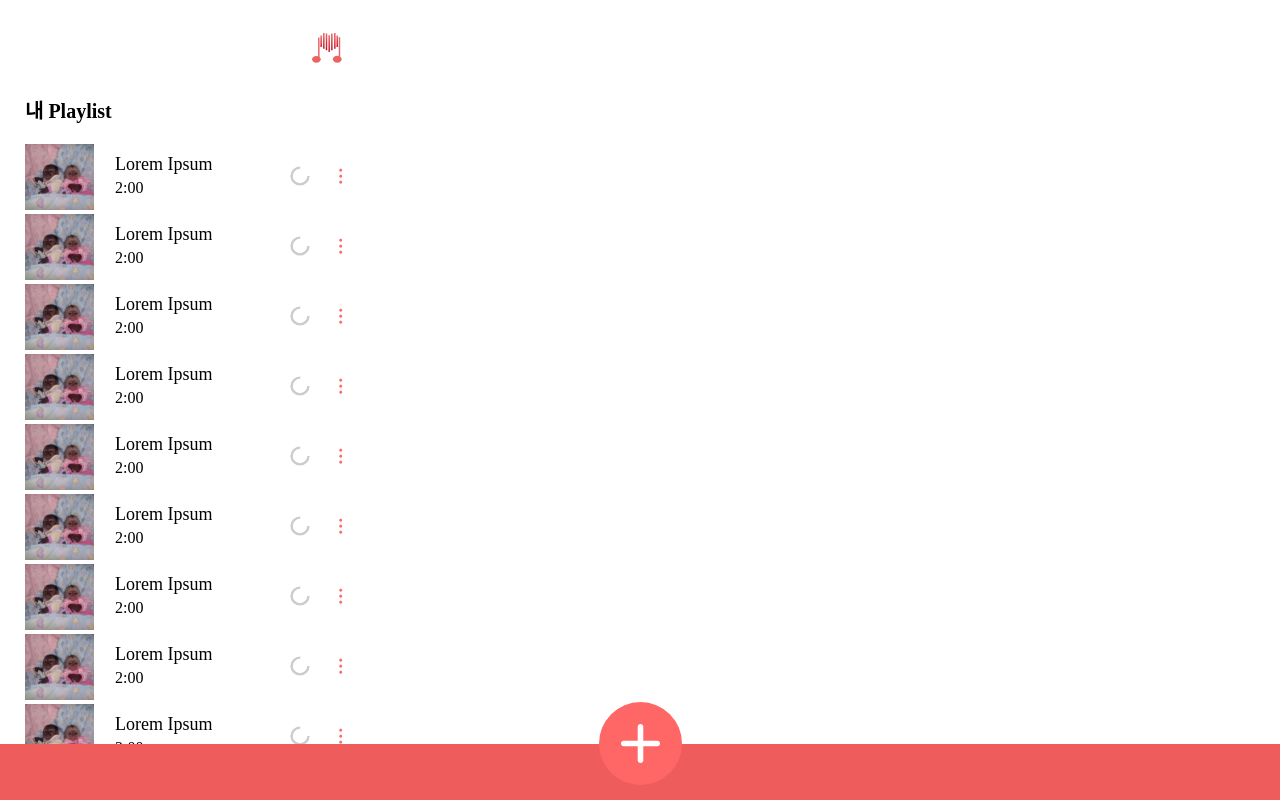
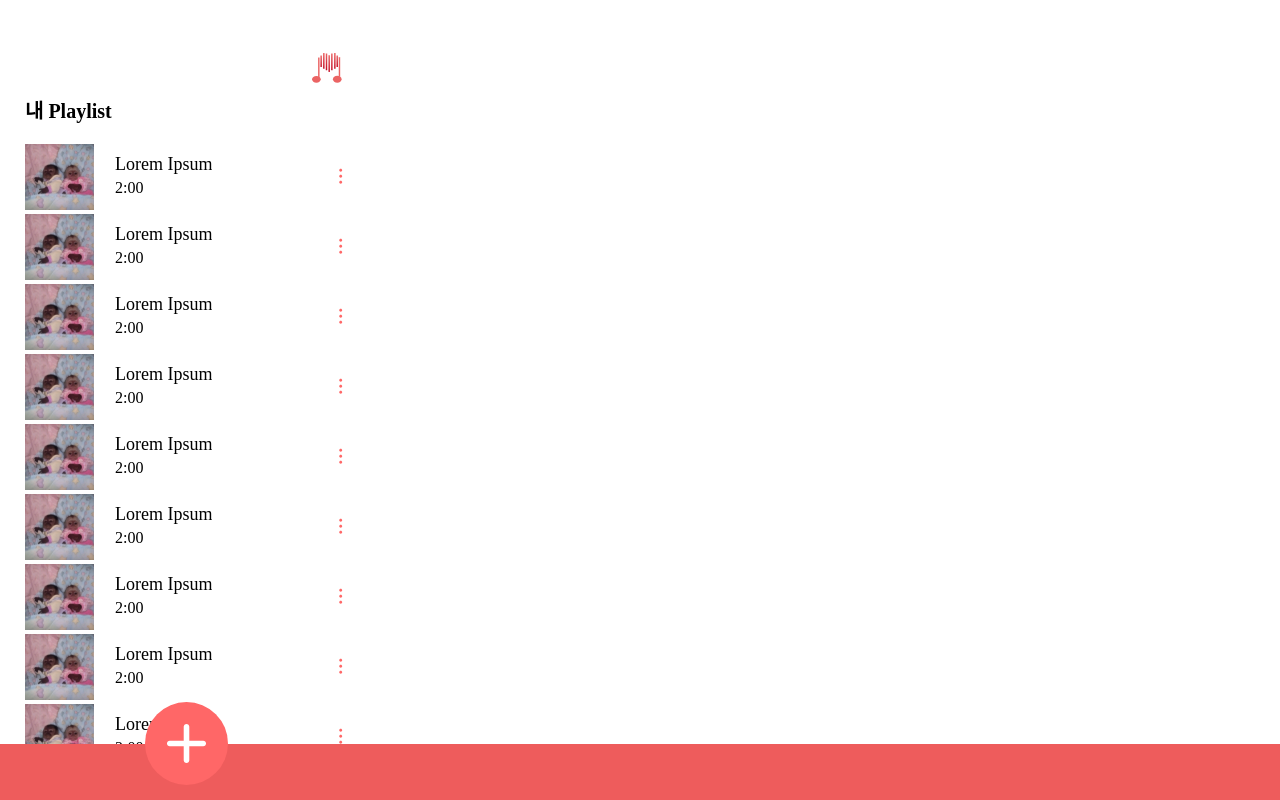
Before and after one commit to 24appJam/appjam_frontend, a React (Create React App) app: page /playlist in a window 1280 px wide. Shown: the top 800 px of the page. Built offline with nearby package versions, Linux system fonts and the light colour scheme.

Commit message:
logo position 변경

```diff
--- a/src/pages/Create/create.js
+++ b/src/pages/Create/create.js
@@ -41,7 +41,9 @@ const Create = () => {
     <>
       <S.container>
         <S.logo src={logo} alt="logo" />
-        <S.back src={back} alt="back" />
+        <a href="http://localhost:3000/playlist">
+          <S.back src={back} alt="back" />
+        </a>
         <S.title>노래 생성</S.title>
         <S.StoryBox placeholder="사연을 적어 주세요" />
         <S.atmosphere>분위기</S.atmosphere>
--- a/src/pages/Create/style.js
+++ b/src/pages/Create/style.js
@@ -7,7 +7,7 @@ export const container = styled.div`
 
 export const logo = styled.img`
   position: relative;
-  top: 30px;
+  top: 50px;
   left: 310px;
 `;
 
--- a/src/pages/Playlist/playlist.js
+++ b/src/pages/Playlist/playlist.js
@@ -46,12 +46,13 @@ const playlist = () => {
               <S.time>{music.time}</S.time>
               <S.img src={music1} alt="music1" />
               <S.plus src={plus} alt="plus" />
-              <S.loading src={loading} alt="loading" />
             </S.music>
           ))}
         </S.musics>
         <S.CreateContainer>
-          <S.create src={create} alt="create" />
+          <a href="http://localhost:3000/create">
+            <S.create src={create} alt="create" />
+          </a>
           <S.background />
         </S.CreateContainer>
       </S.container>
--- a/src/pages/Playlist/style.js
+++ b/src/pages/Playlist/style.js
@@ -7,7 +7,7 @@ export const container = styled.div`
 
 export const logo = styled.img`
   position: relative;
-  top: 30px;
+  top: 50px;
   left: 310px;
 `;
 
@@ -83,4 +83,5 @@ export const background = styled.div`
 export const create = styled.img`
   position: absolute;
   bottom: 15px;
+  left: 145px;
 `;
```
Also changed, not shown: src/assets/plus2.svg (added).
